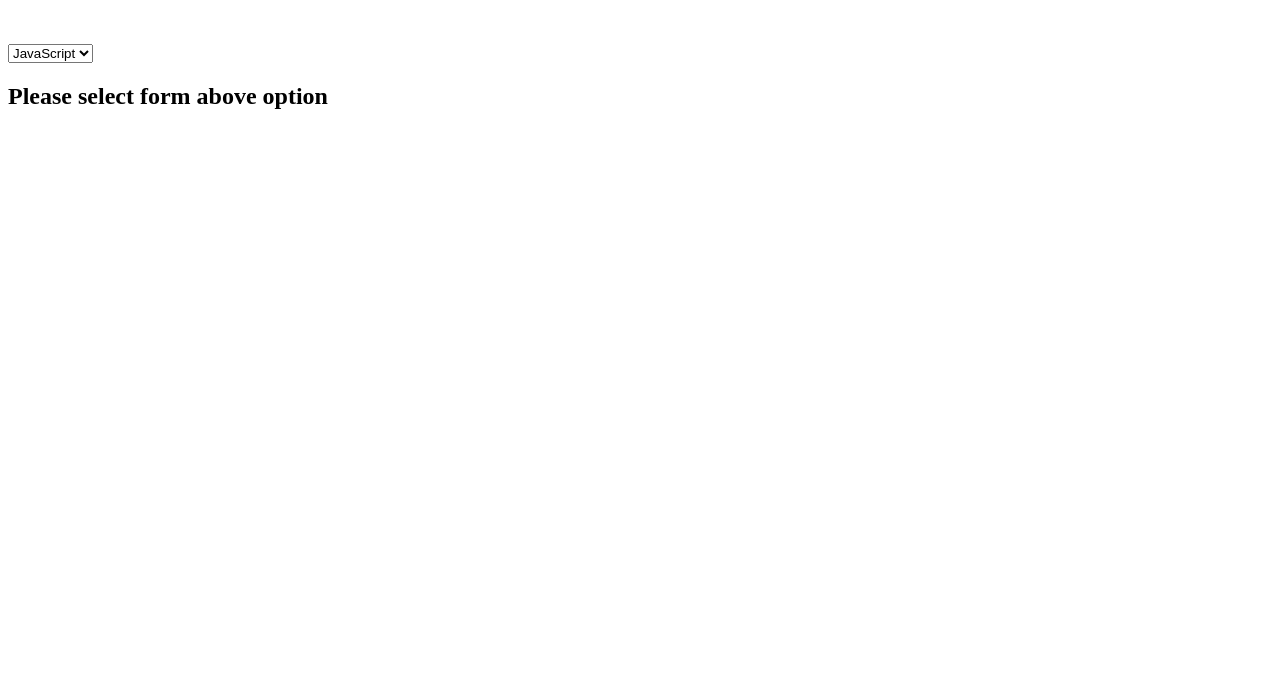
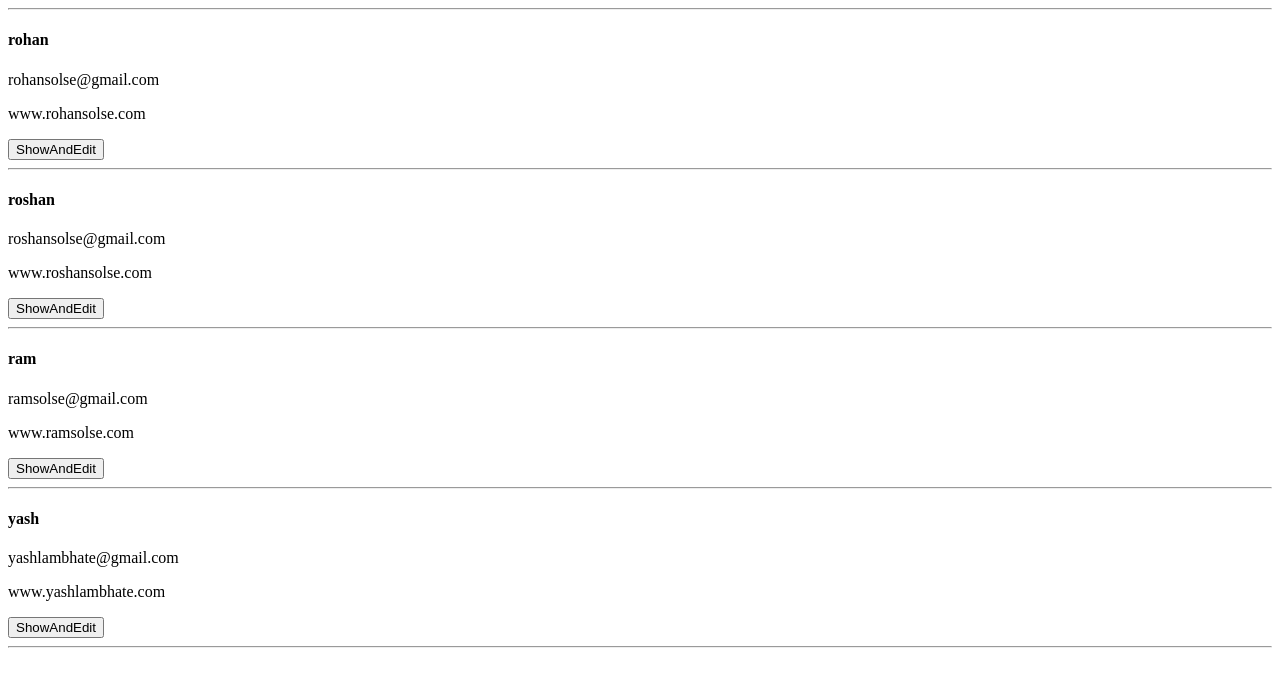
Before and after one commit to rohansolse/AngulerTrial, an Angular app: page / in a window 1280 px wide. Shown: the top 686 px of the page. Built offline with nearby package versions, Linux system fonts and the light colour scheme.

Commit message:
add ngfor

```diff
--- a/src/app/app.component.html
+++ b/src/app/app.component.html
@@ -1,4 +1,5 @@
 <!-- <app-small-project></app-small-project> -->
 <!-- <app-forms></app-forms> -->
 <!-- <app-ng-style-andng-class></app-ng-style-andng-class> -->
-<app-ngif></app-ngif>
+<!-- <app-ngif></app-ngif> -->
+<app-ng-for></app-ng-for>
--- a/src/app/app.module.ts
+++ b/src/app/app.module.ts
@@ -6,6 +6,7 @@ import { FormsComponent } from './forms/forms.component';
 import { SmallProjectComponent } from './small-project/small-project.component';
 import { NgStyleANDngClassComponent } from './ng-style-andng-class/ng-style-andng-class.component';
 import { NgifComponent } from './ngif/ngif.component';
+import { NgForComponent } from './ng-for/ng-for.component';
 
 @NgModule({
   declarations: [
@@ -13,7 +14,8 @@ import { NgifComponent } from './ngif/ngif.component';
     FormsComponent,
     SmallProjectComponent,
     NgStyleANDngClassComponent,
-    NgifComponent
+    NgifComponent,
+    NgForComponent
   ],
   imports: [
     BrowserModule
--- /dev/null
+++ b/src/app/ng-for/ng-for.component.css
@@ -0,0 +1,3 @@
+input{
+    display: block;
+}
--- /dev/null
+++ b/src/app/ng-for/ng-for.component.html
@@ -0,0 +1,17 @@
+<!-- <p>ng-for works!</p> -->
+<section *ngIf="currentUser">
+    Name :
+    <input type="text" [value]="currentUser.name" name="name" (keyup)="setValue($event)">
+    Email :
+    <input type="text" [value]="currentUser.email" name="email" (keyup)="setValue($event)">
+    Website :
+    <input type="text" [value]="currentUser.website" name="website" (keyup)="setValue($event)">
+</section>
+<hr>
+<div *ngFor="let person of details">
+    <h4>{{person.name}}</h4>
+    <p>{{person.email}}</p>
+    <p>{{person.website}}</p>
+    <button (click)="ShowAndEdit(person)">ShowAndEdit</button>
+    <hr>
+</div>
--- /dev/null
+++ b/src/app/ng-for/ng-for.component.ts
@@ -0,0 +1,49 @@
+import { Component, OnInit } from '@angular/core';
+
+@Component({
+    selector: 'app-ng-for',
+    templateUrl: './ng-for.component.html',
+    styleUrls: ['./ng-for.component.css']
+})
+export class NgForComponent implements OnInit {
+
+    constructor() { }
+
+    ngOnInit() {
+    }
+
+    details = [
+        {
+            name : "rohan",
+            email : "rohansolse@gmail.com",
+            website : "www.rohansolse.com"
+        },
+        {
+            name : "roshan",
+            email : "roshansolse@gmail.com",
+            website : "www.roshansolse.com"
+        },
+        {
+            name : "ram",
+            email : "ramsolse@gmail.com",
+            website : "www.ramsolse.com"
+        },
+        {
+            name : "yash",
+            email : "yashlambhate@gmail.com",
+            website : "www.yashlambhate.com"
+        }
+    ]
+
+    currentUser = null
+
+    ShowAndEdit(person){
+        this.currentUser = person
+        console.log(this.currentUser)
+    }
+
+    setValue(event){
+        let keyName = event.target.name
+        this.currentUser[keyName] = event.target.value
+    }
+}
--- a/src/app/ngif/ngif.component.html
+++ b/src/app/ngif/ngif.component.html
@@ -7,7 +7,7 @@
   <option value="JavaScript">JavaScript</option>
   <option value="Java">Java</option>
   <option value="C">C</option>
-  <option value="C#">C</option>
+  <option value="C#">C#</option>
 </select>
 <br>
 <h2 *ngIf="!selectedLanguage">Please select form above option</h2>
--- a/src/app/ngif/ngif.component.ts
+++ b/src/app/ngif/ngif.component.ts
@@ -12,7 +12,7 @@ export class NgifComponent implements OnInit {
   ngOnInit() {
   }
 
-  selectedLanguage = ''
+  selectedLanguage = null;
 
   optionHandler(event){
     this.selectedLanguage = event.target.value;
```
